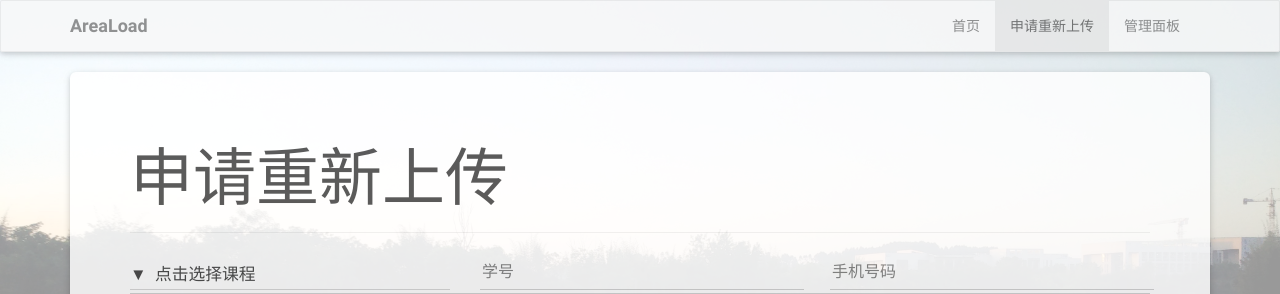
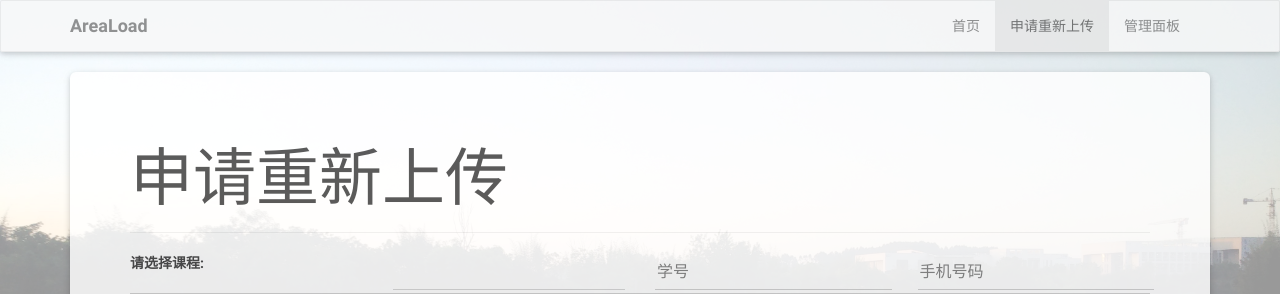
Before and after one commit to LUNAD3v/areaload, a PHP site: page /problem.php in a window 1280 px wide. Shown: the top 294 px of the page. Run offline with PHP 8.4, Linux system fonts and the light colour scheme; data comes from the database, SQL or seed files in the repository; lists and menus that the app fills with data are empty; some libraries are stand-ins or nearby versions.

Commit message:
Bug fix:*Ugly Fix* of problem submit invalid courseid

```diff
--- a/problem.php
+++ b/problem.php
@@ -58,9 +58,11 @@
       </div><!--/ header -->
         <form action="request.php" method="post">
               <div class="row">
-                <div class="col-md-4 col-xs-4">
+				<div class="col-md-3 col-xs-3">
+				<b>请选择课程:</b>
+				</div>
+                <div class="col-md-3 col-xs-3">
                 <select name="courseid" required>
-                    <option hidden>▼&nbsp&nbsp点击选择课程</option>
                     <?php
                     $titlearray = $connect->query("SELECT DISTINCT category,categoryid FROM course;");
                     foreach ($titlearray as $title)
@@ -76,12 +78,12 @@
                     ?>
                 </select>
                 </div>
-                <div class="col-md-4 col-xs-4">
+                <div class="col-md-3 col-xs-3">
                   <input type="text" name="number" placeholder="学号" required>
-                </div><!-- col-md-6 col-xs-6-->
-                <div class="col-md-4 col-xs-4">
+                </div><!-- col-md-3 col-xs-3-->
+                <div class="col-md-3 col-xs-3">
                   <input type="text" name="phone" placeholder="手机号码" required>
-                </div><!-- col-md-6 col-xs-6-->
+                </div><!-- col-md-3 col-xs-3-->
               </div><!--row -->
               <textarea input type="text" class="form-control" rows="5" name="problem" placeholder="你遇到了什么问题需要重新上传？请简要说明" required></textarea>
               <div class="row">
```
